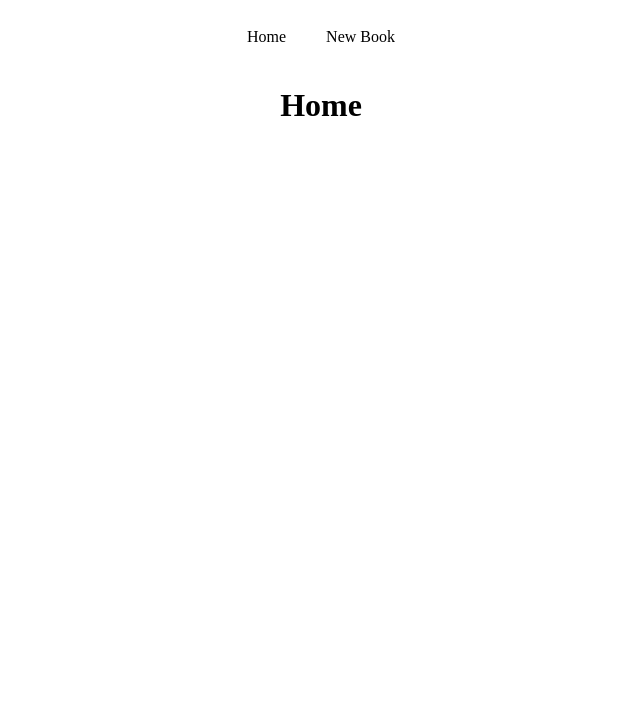
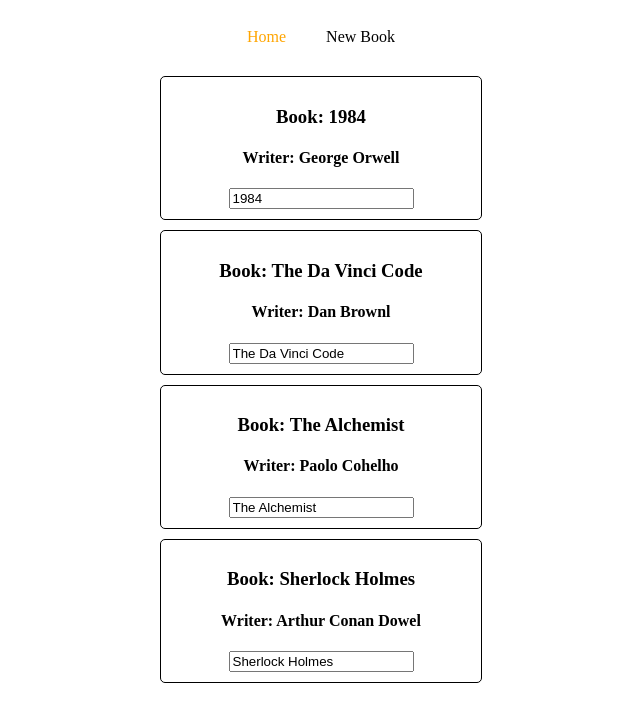
Before and after one commit to sohel473/hello-react, a React (Create React App) app: page / in a window 1280 px wide. Shown: the top 722 px of the page, without its empty margins (319-959 px from the left). Built offline with nearby package versions, Linux system fonts and the light colour scheme.

Commit message:
NavLink in react router

```diff
--- a/src/App.css
+++ b/src/App.css
@@ -16,3 +16,9 @@
   text-decoration: none;
   color: black;
 }
+
+.nav-bar a:hover,
+a:active,
+a.active {
+  color: orange;
+}
--- a/src/components/MainComponent.js
+++ b/src/components/MainComponent.js
@@ -2,7 +2,7 @@ import { Component } from "react";
 import bookList from "../assets/books";
 import BookList from "./lists/Booklist";
 import NewBook from "./representational/NewBook";
-import { Route } from "react-router-dom";
+import { Route, NavLink } from "react-router-dom";
 
 class MainComponent extends Component {
   state = {
@@ -38,18 +38,20 @@ class MainComponent extends Component {
 
     return (
       <div className="App">
-        <div className="nav-bar">
+        <nav className="nav-bar">
           <ul>
             <li>
-              <a href="/">Home</a>
+              <NavLink exact to="/">
+                Home
+              </NavLink>
             </li>
             <li>
-              <a href="/new-book">New Book</a>
+              <NavLink to="/new-book">New Book</NavLink>
             </li>
           </ul>
-        </div>
-        <Route path="/" exact render={() => <h1>Home</h1>} />
-        <Route path="/new-book" render={() => <h1>New Book</h1>} />
+        </nav>
+        <Route path="/" exact render={() => books} />
+        <Route path="/new-book" exact component={NewBook} />
       </div>
     );
   }
```
